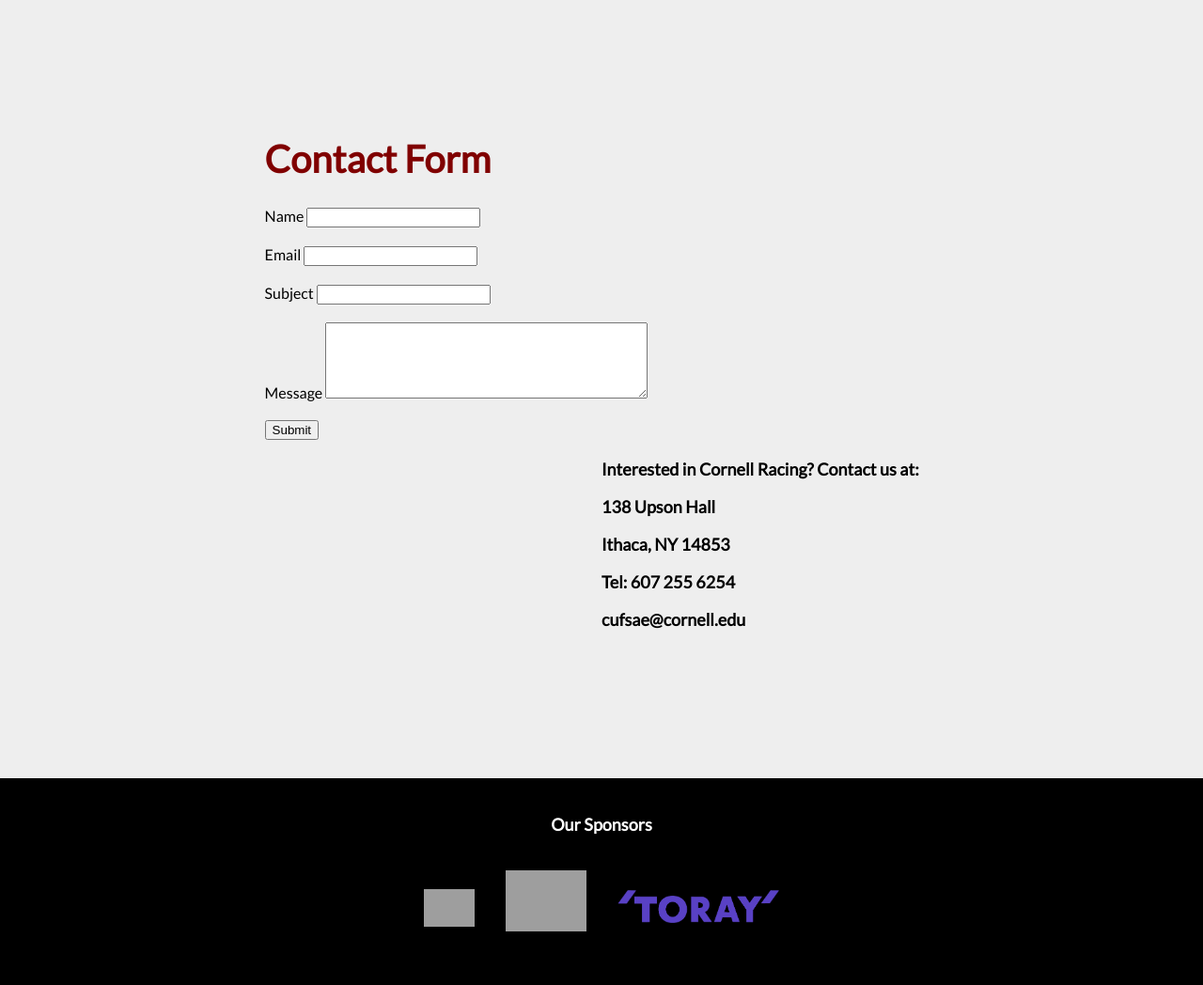
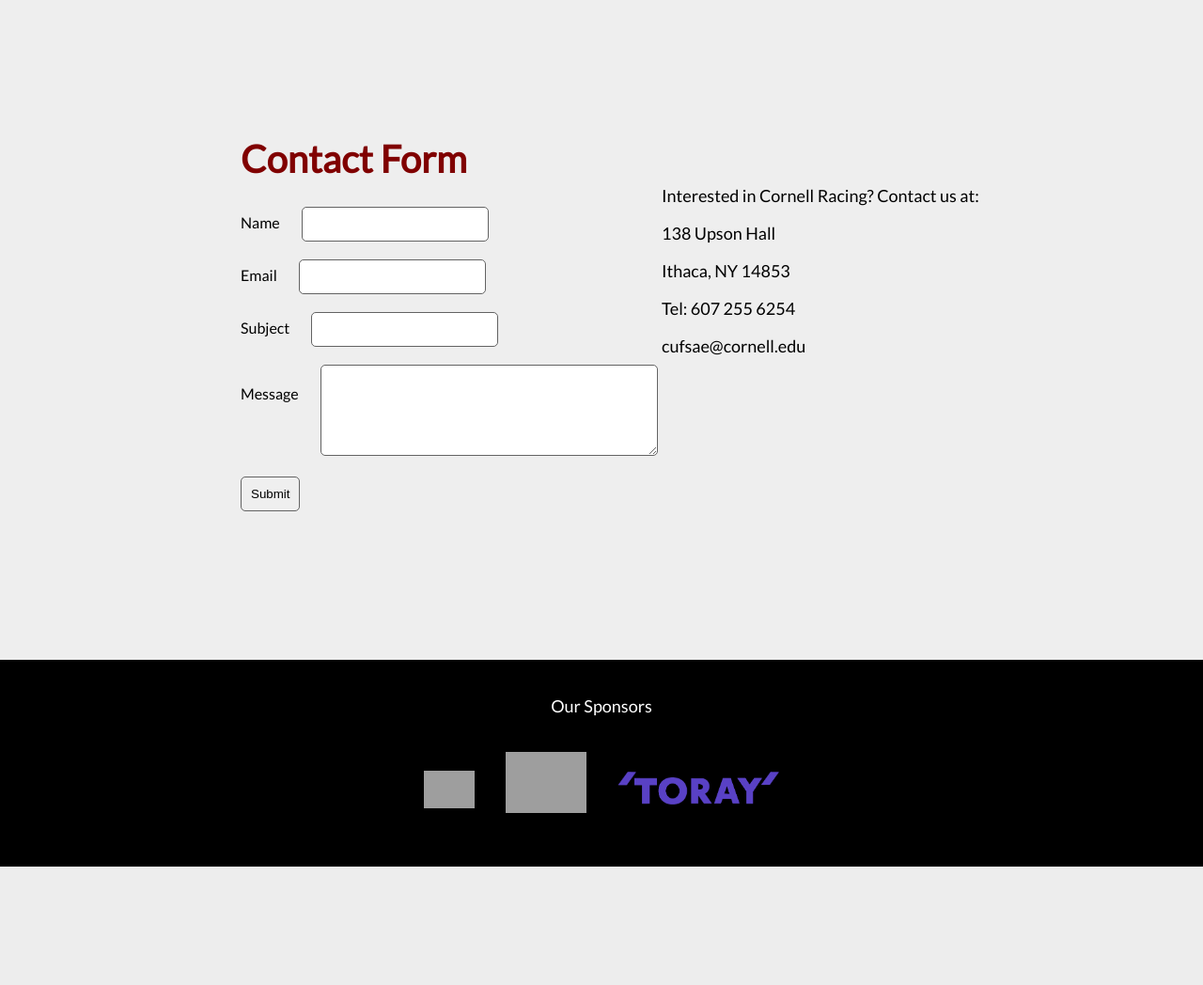
Before and after one commit to sweetticket/2300FP, a PHP site: page /contact.php in a window 1280 px wide. Shown: the part 521-1569 px from the top of the page at 94% size. After the commit the page ends 1443 px from the top, so only its background shows below. Run offline with PHP 8.4, Linux system fonts and the light colour scheme; grey boxes are pictures that could not be loaded.

Commit message:
styled sponsors and contact form

```diff
--- a/contact.php
+++ b/contact.php
@@ -37,11 +37,11 @@
 				   		<input type = "text" name = "contactSubject" value = "<?php echo $subject;?>">
 				   	<span class = "error"><?php echo $subjectErr;?></span>
 				   	<br><br>
-				   	<label for = "contactMessage"> Message </label>
+				   	<label id="messagelabel" for = "contactMessage"> Message </label>
 				   		<textarea name = "message" rows = "5" cols = "40"><?php echo $message;?></textarea>
 				   	<span class = "error"><?php echo $messageErr;?></span>
 				   	<br><br>
-				   	<input type = "submit" name = "submit" value = "Submit">
+				   	<input id="submit" type = "submit" name = "submit" value = "Submit">
 				   	<span class = "error"><?php echo $success;?></span>
 				   	<?php
 				   	if ($_SERVER["REQUEST_METHOD"] == "POST") {
--- a/css/contact.css
+++ b/css/contact.css
@@ -1,14 +1,35 @@
-.main_content_wrapper{
+#main_content{
 	width: 80%;
-	margin-left: 10%;
+	margin-left: 20%;
 	margin-bottom: 10%;
 }
 
 .contact_wrapper{
-	margin-left: 50%;
-	width: 35%;
+	position: absolute;
+	right: 0%;
+	width: 45%;
+	top: 700px;
 }
 
-p {
+#main_content p {
 	font-weight: bold;
 }
+
+form {
+	margin-top: 20px;
+}
+
+form input, textarea {
+	padding: 10px;
+	border-radius: 5px;
+	border: 1px solid #636363;
+}
+
+#messagelabel{
+	position: relative;
+	bottom: 60px;
+}
+
+label {
+	margin-right: 20px;
+}
--- a/sponsors.php
+++ b/sponsors.php
@@ -22,7 +22,6 @@
 			<img src="" alt="" class="landing_img"> <!-- landing img will go here-->
 		</div>
 		<div id="main_content">
-			<h1>Our Sponsors</h1>
 			<?php
 			require_once 'config.php';
 			$mysqli = new mysqli(DB_HOST, DB_USER, DB_PASSWORD, DB_NAME);
```
Also changed, not shown: css/sponsors.css (+8 -1 lines).
